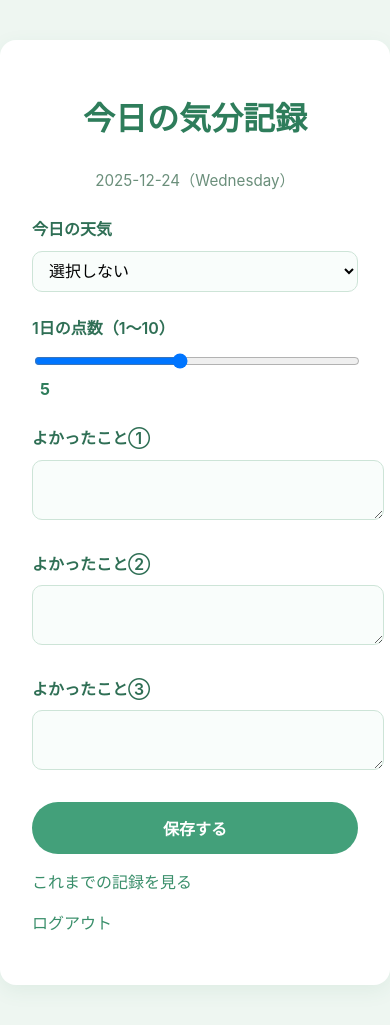
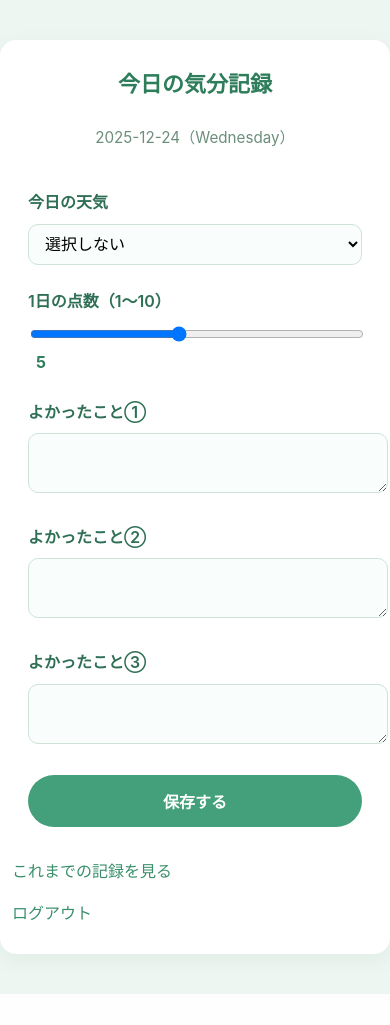
Before and after one commit to akanejingu07/mood_app, a Flask app: page /record in a window 390 px wide. After the commit the page ends 994 px from the top, so only its background shows below. Run offline with Flask 3, Linux system fonts and the light colour scheme; a user stored in the database is signed in; some libraries are stand-ins or nearby versions.

Commit message:
CSSを調整

```diff
--- a/static/css/style.css
+++ b/static/css/style.css
@@ -174,9 +174,21 @@ hr {
 .delete-btn:hover {
   background-color: #d65c5c;
 }
-@media (min-width: 768px) {
+
+@media (max-width: 480px) {
+  h1 {
+    font-size: 22px;
+  }
+
+  h2 {
+    font-size: 18px;
+  }
+
   .container {
-    max-width: 720px;
-    margin: 0 auto;
+    padding: 12px;
+  }
+
+  form {
+    padding: 16px;
   }
 }
```
